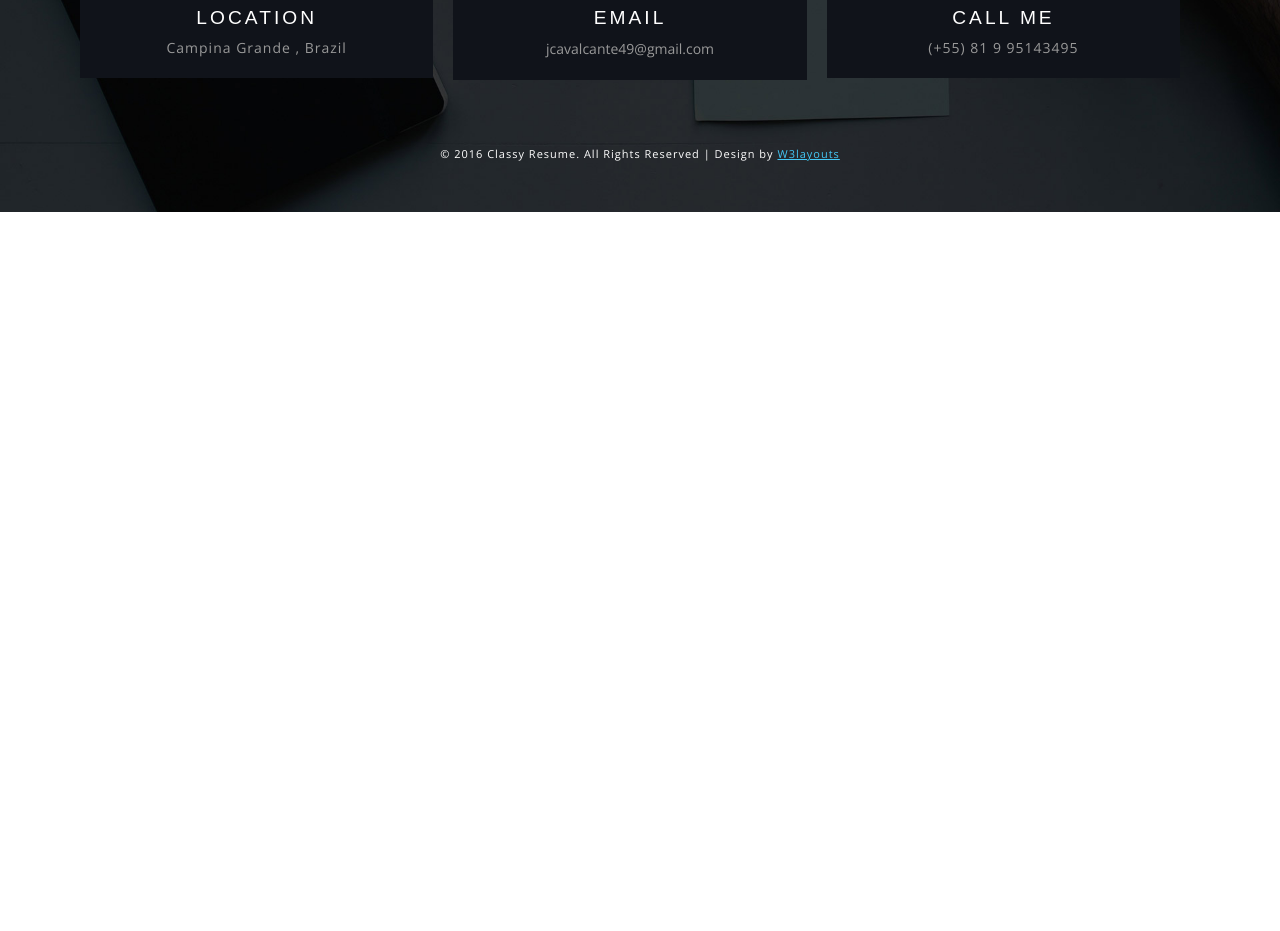
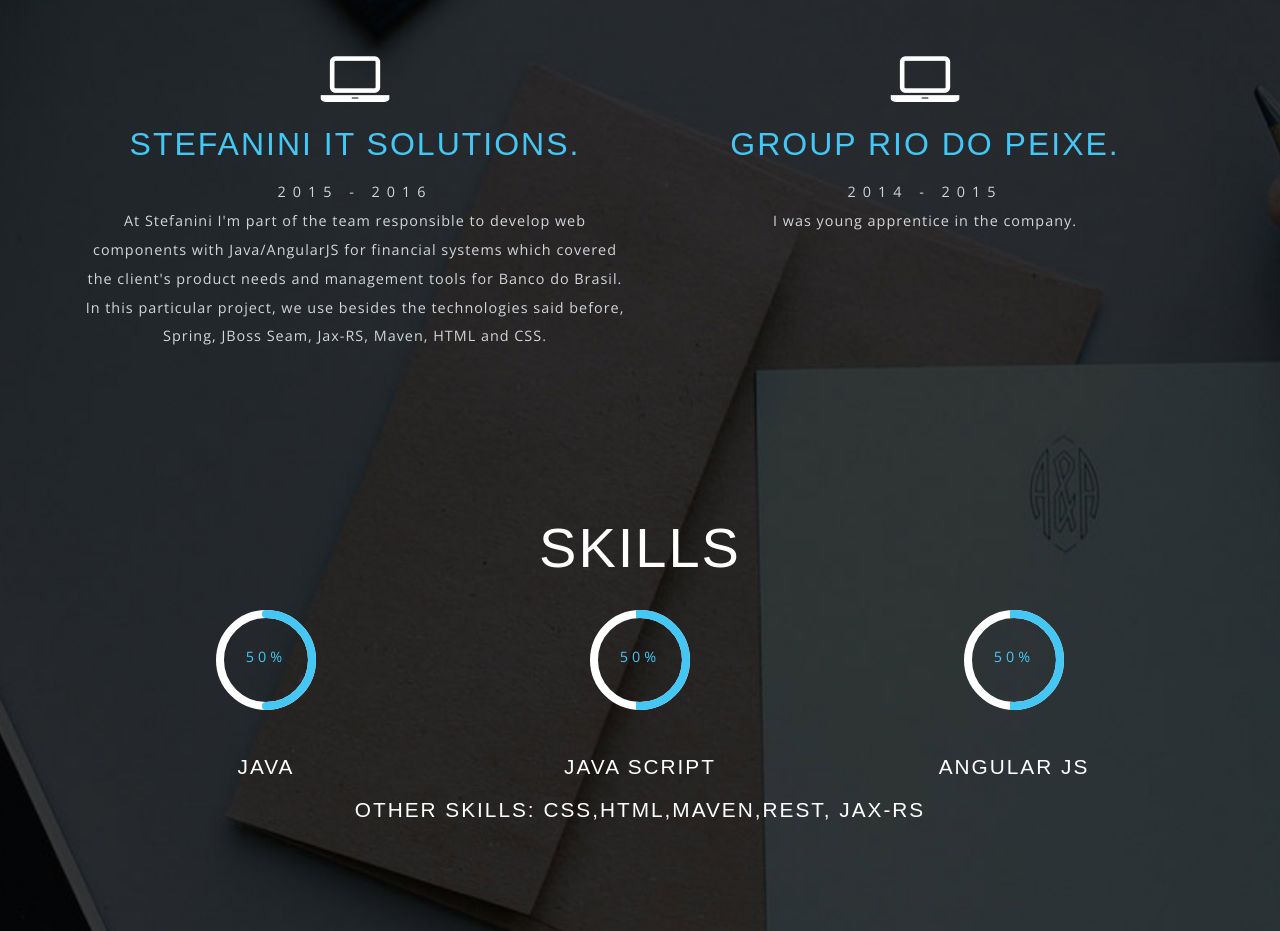
Before and after one commit to jaircavalcante/jaircavalcante.github.io, a plain HTML site: page index.html in a window 1280 px wide. Shown: the part 621-1552 px from the top of the page. Before the commit the page ends 833 px from the top, so only its background shows below. Drawn offline with nearby package versions, Linux system fonts and the light colour scheme; files whose address does not match are found by name; a web font is replaced by a local one.

Commit message:
website update

```diff
--- a/css/style.css
+++ b/css/style.css
@@ -161,6 +161,11 @@
        min-height: 715px;
     position: relative;
 }
+
+.texto-branco {
+    color: white;
+}
+
 .banner {
        margin: 0 auto;
     text-align: center;
@@ -511,7 +516,7 @@
 /*-- //services --*/
 /*-- /skills --*/
 .skills{
-      background: url(../images/banner.jpg) no-repeat center top;
+    /* background: url(../images/banner.jpg) no-repeat center top;*/
     background-size: cover;
     -webkit-background-size: cover;
     -moz-background-size: cover;
--- a/index.html
+++ b/index.html
@@ -37,7 +37,7 @@
         <div class="banner">
             <img src="images/pic2.png" alt=" " class="img-responsive">
             <h2>I'M Jair Cavalcante</h2>
-            <span>PROGRAMMER / WEB DEVELOPER</span>
+            <span>PROGRAMMER / WEB DEVELOPER</span></br>
 
             <ul class="top-links">
                 <li>
@@ -45,7 +45,73 @@
                         <i class="fa fa-linkedin"></i>
                     </a>
                 </li>
+
+				<li>
+                    <a href="https://github.com/jaircavalcante/">
+                        <i class="fa fa-github"></i>
+                    </a>
+                </li>
+
             </ul>
+
+            <div class="service" id="services">
+                <div class="container">
+                    <h3 class="w3l_head two">MY Experience</h3>
+                        <!--<p class="w3ls_head_para">See My Services</p> -->
+
+                    <div class="service-agileits">
+                       <div class="col-md-6 list-gds text-center">
+                           <i class="fa fa-laptop" aria-hidden="true"></i>
+                           <h4>Stefanini IT Solutions.</h4>
+                           <p class="w3ls_head_para">2015 - 2016</p>
+                           <p>At Stefanini I'm part of the team responsible to develop web components with Java/AngularJS for financial systems which covered the client's product needs and management tools for Banco do Brasil. In this particular project, we use besides the technologies said before, Spring, JBoss Seam, Jax-RS, Maven, HTML and CSS.</p>
+                       </div>
+                       <div class="col-md-6 list-gds text-center">
+                           <i class="fa fa-laptop" aria-hidden="true"></i>
+                           <h4>Group Rio do Peixe.</h4>
+                           <p class="w3ls_head_para">2014 - 2015</p>
+                           <p>I was young apprentice in the company.</p>
+                       </div>
+
+                       <div class="clearfix"></div>
+
+                    </div>
+                </div>
+           </div>
+
+
+           <div class="col-md-12 skills two">
+                <h3 class="w3l_head two"> Skills</h3>
+                 <div class="skill-agile">
+                    <div class="col-sm-4 abt-gd-left text-center">
+                        <div id="demo-pie-1" class="pie-title-center" data-percent="50"> <span class="pie-value"></span> </div>
+                        <h4>Java</h4>
+                    </div>
+
+                    <div class="col-sm-4 abt-gd-left text-center">
+                        <div id="demo-pie-3" class="pie-title-center" data-percent="50"> <span class="pie-value"></span> </div>
+                        <h4>Java Script</h4>
+                    </div>
+                    <div class="col-sm-4 abt-gd-left text-center">
+                        <div id="demo-pie-4" class="pie-title-center" data-percent="50"> <span class="pie-value"></span> </div>
+                        <h4>Angular JS</h4>
+                    </div>
+                    <div class="clearfix">
+                     </div>
+                        <h4 style="padding: 20px;">Other Skills: CSS,HTML,Maven,REST, JAX-RS</h4>
+                </div>
+
+                <h3 class="w3l_head two" style="margin-top: 10%;"> Certifications</h3>
+                    <div class="">
+                        <div class="col-sm-4"></div>
+
+                        <div class="col-sm-4" style="margin-bottom: 50px;">
+                            <img src="images/scrum.png" />
+                        </div>
+                        <div class="col-sm-4 "></div>
+                        <div class="clearfix"></div>
+                    </div>
+               <div class="clearfix"></div>
            </div>
 
            <div class="w3l_footer">
@@ -68,7 +134,7 @@
                                 </div>
                                 <div class="w3ls_footer_grid_leftr">
                                     <h4>Email</h4>
-                                <a href="mailto:info@example.com">jcavalcante49@gmail.com</a>
+                                    <a href="">jcavalcante49@gmail.com</a>
                                 </div>
                                 <div class="clearfix"> </div>
                             </div>
@@ -87,11 +153,55 @@
                     </div>
                 </div>
                 <div class="w3l_footer_pos">
-                <p style="    font-size: 11px">© 2016 Classy Resume. All Rights Reserved | Design by <a href="https://w3layouts.com/">W3layouts</a></p>
+                    <p style="font-size: 11px">© 2016 Classy Resume. All Rights Reserved | Design by <a href="https://w3layouts.com/">W3layouts</a></p>
                 </div>
             </div>
 
     </div>
         <script src="js/jquery-2.2.3.min.js"></script>
+        <script src="js/pie-chart.js" type="text/javascript"></script>
+ <script type="text/javascript">
+
+        $(document).ready(function () {
+            $('#demo-pie-1').pieChart({
+                barColor: '#44c7f4',
+                trackColor: '#fff',
+                lineCap: 'round',
+                lineWidth: 8,
+                onStep: function (from, to, percent) {
+                    $(this.element).find('.pie-value').text(Math.round(percent) + '%');
+                }
+            });
+
+            $('#demo-pie-2').pieChart({
+                barColor: '#44c7f4',
+                trackColor: '#fff',
+                lineCap: 'butt',
+                lineWidth: 8,
+            });
+
+            $('#demo-pie-3').pieChart({
+                barColor: '#44c7f4',
+                trackColor: '#fff',
+                lineCap: 'square',
+                lineWidth: 8,
+                onStep: function (from, to, percent) {
+                    $(this.element).find('.pie-value').text(Math.round(percent) + '%');
+                }
+            });
+
+			$('#demo-pie-4').pieChart({
+                barColor: '#44c7f4',
+                trackColor: '#fff',
+                lineCap: 'square',
+                lineWidth: 8,
+                onStep: function (from, to, percent) {
+                    $(this.element).find('.pie-value').text(Math.round(percent) + '%');
+                }
+            });
+        });
+    </script>
+
+
     </body>
 </html>
```
Also changed, not shown: images/riodopeixe.jpg (added), images/scrum.png (added), images/stefanini.png (added). Lines whose indentation alone changed are shown as unchanged.
